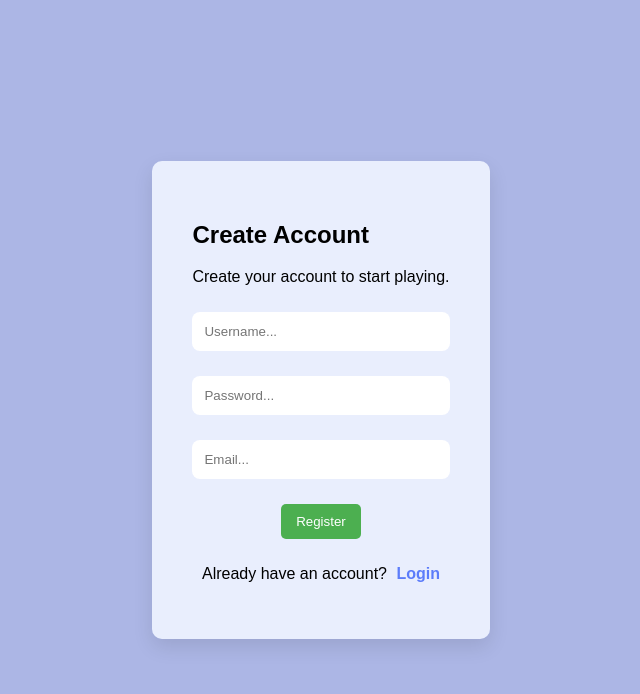
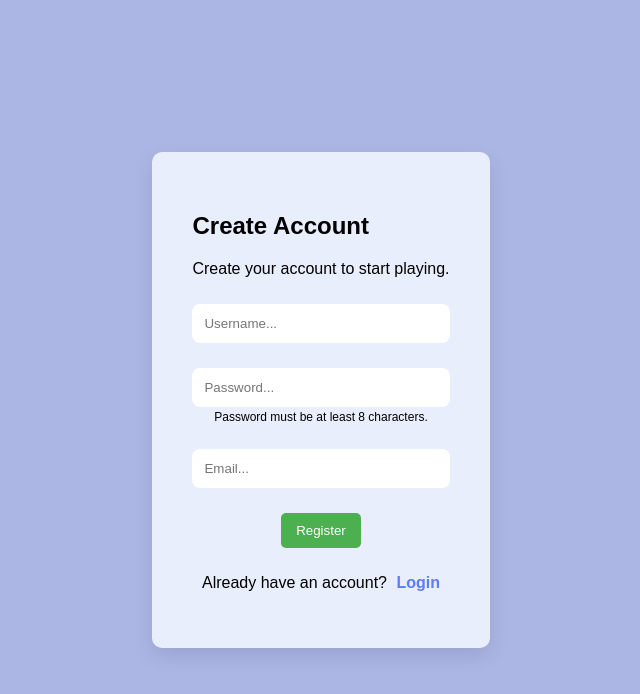
Before and after one commit to akhiravictoriasalahid-web/api-mini-game, a React (Vite) app: page /register in a window 1280 px wide. Shown: the top 694 px of the page, without its empty margins (319-959 px from the left). Built offline with nearby package versions, Linux system fonts and the light colour scheme.

Commit message:
Add password requirement note

```diff
--- a/src/Pages/Login-reg.css
+++ b/src/Pages/Login-reg.css
@@ -27,6 +27,12 @@
 
 }
 
+.password-note {
+    margin-top: -12px;
+    margin-bottom: 15px;
+    font-size: 12px;
+}
+
 .signup-text span {
     color: #5c7cfa;
     font-weight: 600;
--- a/src/Pages/Register.jsx
+++ b/src/Pages/Register.jsx
@@ -54,6 +54,10 @@ function Register() {
                 onChange={(e) => setPassword(e.target.value)}
                 />
 
+                <p className="password-note">
+                    Password must be at least 8 characters.
+                </p>
+
                 <input
                 type="email"
                 placeholder="Email..."
```
